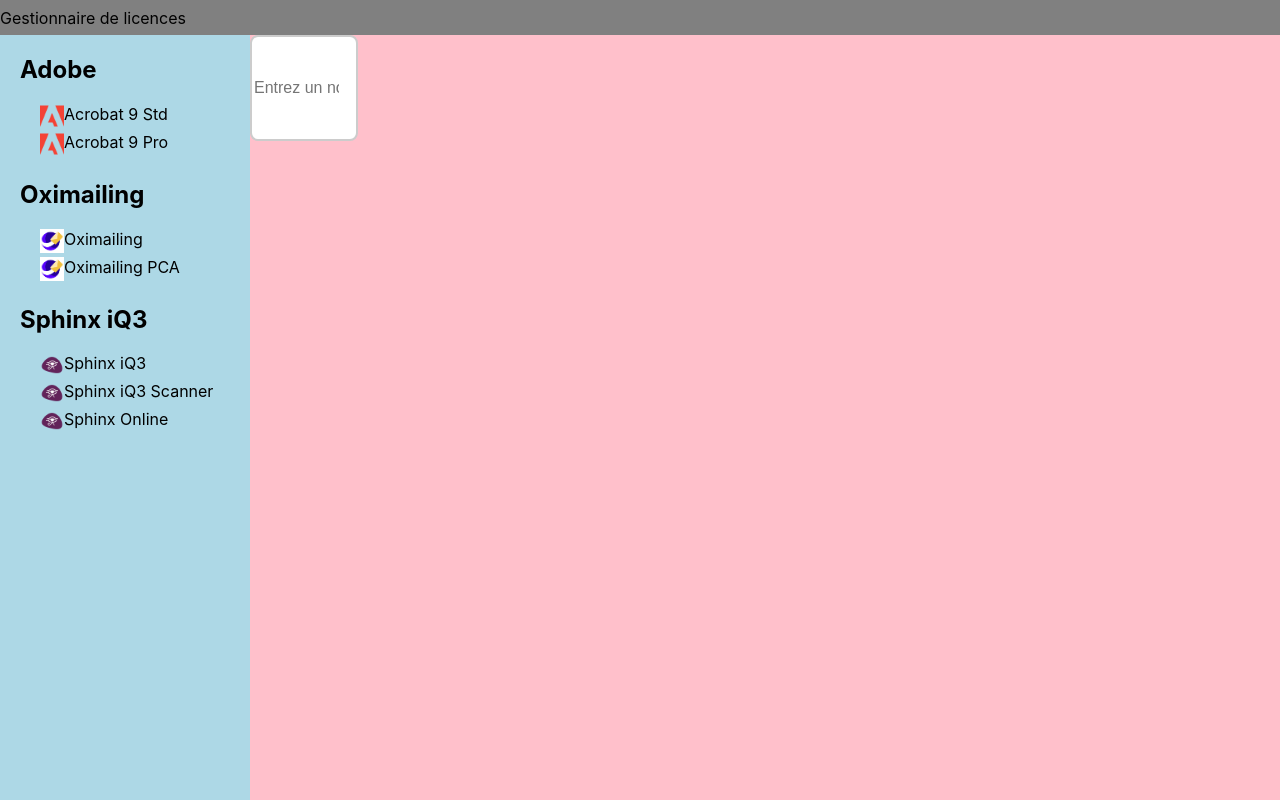
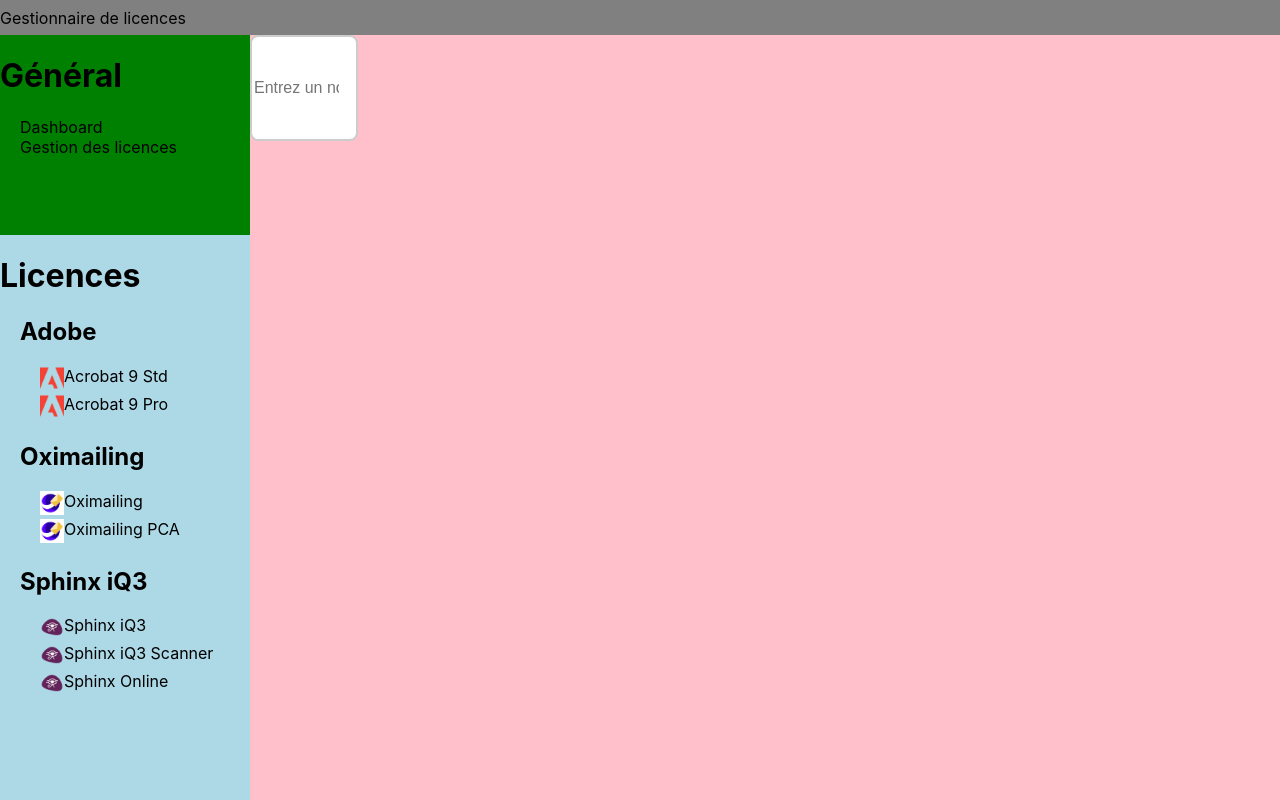
Before and after one commit to darkmine95/dashboard-license.github.io, a React (Create React App) app: page / in a window 1280 px wide. Built offline with nearby package versions, Linux system fonts and the light colour scheme.

Commit message:
Add general menu left

```diff
--- a/src/components/MenuLeft/MenuLeft.css
+++ b/src/components/MenuLeft/MenuLeft.css
@@ -1,8 +1,9 @@
 .menu-left {
     width: 250px;
     height: calc(100% - 35px);
-    background-color: lightblue;
     float: left;
+    display: flex;
+    flex-direction: column;
 }
 
 .menu-left ul {
--- a/src/components/MenuLeft/MenuLeft.jsx
+++ b/src/components/MenuLeft/MenuLeft.jsx
@@ -1,45 +1,14 @@
 import React, { useMemo } from 'react';
+import MenuLeftGeneral from './MenuLeftGeneral/MenuLeftGeneral';
+import MenuLeftLicences from './MenuLeftLicences/MenuLeftLicences';
 import './MenuLeft.css';
 
 function MenuLeft({ data }) {
-  // Regroupement des licences par nom
-  const dataFormatted = useMemo(() => {
-    let dataFormattedTmp = {};
-    data.forEach(d => {
-      if (!dataFormattedTmp[d.name]) {
-        dataFormattedTmp[d.name] = [d];
-      } else {
-        dataFormattedTmp[d.name].push(d);
-      }
-    });
-    return dataFormattedTmp;
-  }, [data]);
 
   return (
     <div className="menu-left">
-      <ul>
-        {
-          Object.keys(dataFormatted).map((licence, index) => {
-            return <>
-              <h2>{licence}</h2>
-              <ul>
-                {
-                  dataFormatted[licence].map((elt) =>
-                    <li>
-                      <div className='licence-icon'>
-                        <img src={'/icons/' + elt.icon} alt='licence-icon' />
-                      </div>
-                      <div className='licence-name'>
-                        {elt.version}
-                      </div>
-                    </li>
-                  )
-                }
-              </ul>
-            </>
-          })
-        }
-      </ul>
+      <MenuLeftGeneral />
+      <MenuLeftLicences data={data} />
     </div>
   );
 }
--- /dev/null
+++ b/src/components/MenuLeft/MenuLeftGeneral/MenuLeftGeneral.css
@@ -0,0 +1,5 @@
+.menu-left-general {
+    width: 100%;
+    height: 200px;
+    background-color: green;
+}
--- /dev/null
+++ b/src/components/MenuLeft/MenuLeftGeneral/MenuLeftGeneral.jsx
@@ -0,0 +1,16 @@
+import React, { useMemo } from 'react';
+import './MenuLeftGeneral.css';
+
+export default function MenuLeftGeneral() {
+  return (
+    <div className="menu-left-general">
+      <h1>
+        Général
+      </h1>
+      <ul>
+        <li>Dashboard</li>
+        <li>Gestion des licences</li>
+      </ul>
+    </div>
+  );
+}
--- /dev/null
+++ b/src/components/MenuLeft/MenuLeftLicences/MenuLeftLicences.css
@@ -0,0 +1,20 @@
+.menu-left-licences {
+    width: 100%;
+    height: calc(100% - 200px);
+    background-color: lightblue;
+}
+
+.menu-left-licences ul {
+    list-style-type: none;
+    padding-left: 20px;
+}
+
+.menu-left-licences li {
+    display: flex;
+    flex-direction: row;
+}
+
+.menu-left-licences img {
+    width: 24px;
+    height: 24px;
+}
--- /dev/null
+++ b/src/components/MenuLeft/MenuLeftLicences/MenuLeftLicences.jsx
@@ -0,0 +1,46 @@
+import React, { useMemo } from 'react';
+import './MenuLeftLicences.css';
+
+export default function MenuLeftLicences({ data }) {
+  // Regroupement des licences par nom
+  const dataFormatted = useMemo(() => {
+    let dataFormattedTmp = {};
+    data.forEach(d => {
+      if (!dataFormattedTmp[d.name]) {
+        dataFormattedTmp[d.name] = [d];
+      } else {
+        dataFormattedTmp[d.name].push(d);
+      }
+    });
+    return dataFormattedTmp;
+  }, [data]);
+
+  return (
+    <div className="menu-left-licences">
+      <h1>Licences</h1>
+      <ul>
+        {
+          Object.keys(dataFormatted).map((licence, index) => {
+            return <>
+              <h2>{licence}</h2>
+              <ul>
+                {
+                  dataFormatted[licence].map((elt) =>
+                    <li>
+                      <div className='licence-icon'>
+                        <img src={'/icons/' + elt.icon} alt='licence-icon' />
+                      </div>
+                      <div className='licence-name'>
+                        {elt.version}
+                      </div>
+                    </li>
+                  )
+                }
+              </ul>
+            </>
+          })
+        }
+      </ul>
+    </div>
+  );
+}
```
